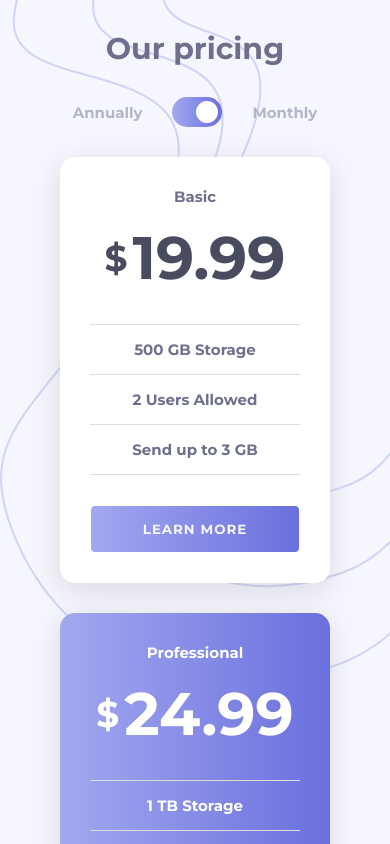
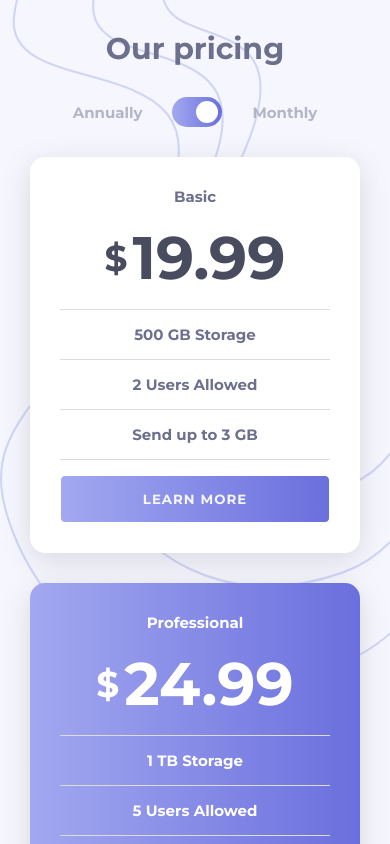
Before and after one commit to legloc/pricing-component-with-toggle, a React (Create React App) app: page / in a window 390 px wide. Shown: the top 844 px of the page. Built offline with nearby package versions, Linux system fonts and the light colour scheme.

Commit message:
Fixed CSS bugs

```diff
--- a/src/App.sass
+++ b/src/App.sass
@@ -95,7 +95,7 @@ h1, h2, h3, h4, h5, h6
 .cards-wrapper
   display: flex
   flex-direction: row
-  margin: 30px
+  margin: 15px 120px
   justify-content: center
   align-items: center
 
@@ -143,7 +143,7 @@ h1, h2, h3, h4, h5, h6
     flex-direction: row
     justify-content: center
     align-items: center
-    font-size: 3em
+    font-size: 5em
     color: $darkGrayishBlue
 
     .price-sign
@@ -151,7 +151,7 @@ h1, h2, h3, h4, h5, h6
       margin-right: 5px
 
   .list
-    margin: 30px 0
+    margin: 15px 0
     padding: 0
     list-style: none
 
@@ -182,6 +182,7 @@ h1, h2, h3, h4, h5, h6
       color: $primary
 
 .attribution
+  margin-top: 30px
   text-align: center
 
   a
@@ -189,9 +190,10 @@ h1, h2, h3, h4, h5, h6
     text-decoration: none
 
 
-@media (max-width: 870px)
+@media (max-width: 950px)
   .cards-wrapper
     flex-direction: column
+    margin: 15px 0
 
     .card
       border-radius: 15px
@@ -200,5 +202,8 @@ h1, h2, h3, h4, h5, h6
       &.active
         padding: 30px
 
-      .card-price
-        font-size: 4em
+@media (max-width: 500px)
+  .cards-wrapper
+
+    .card-price
+      font-size: 4em
```
